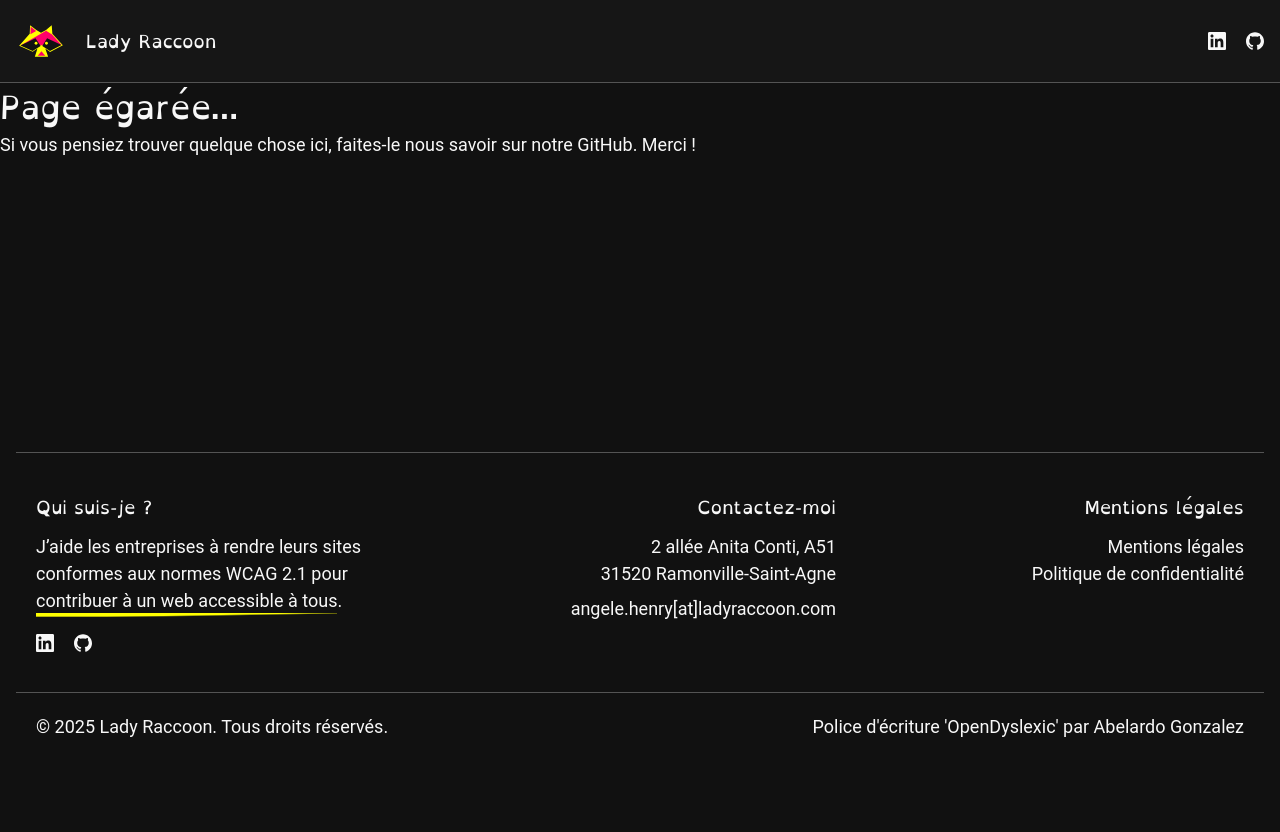
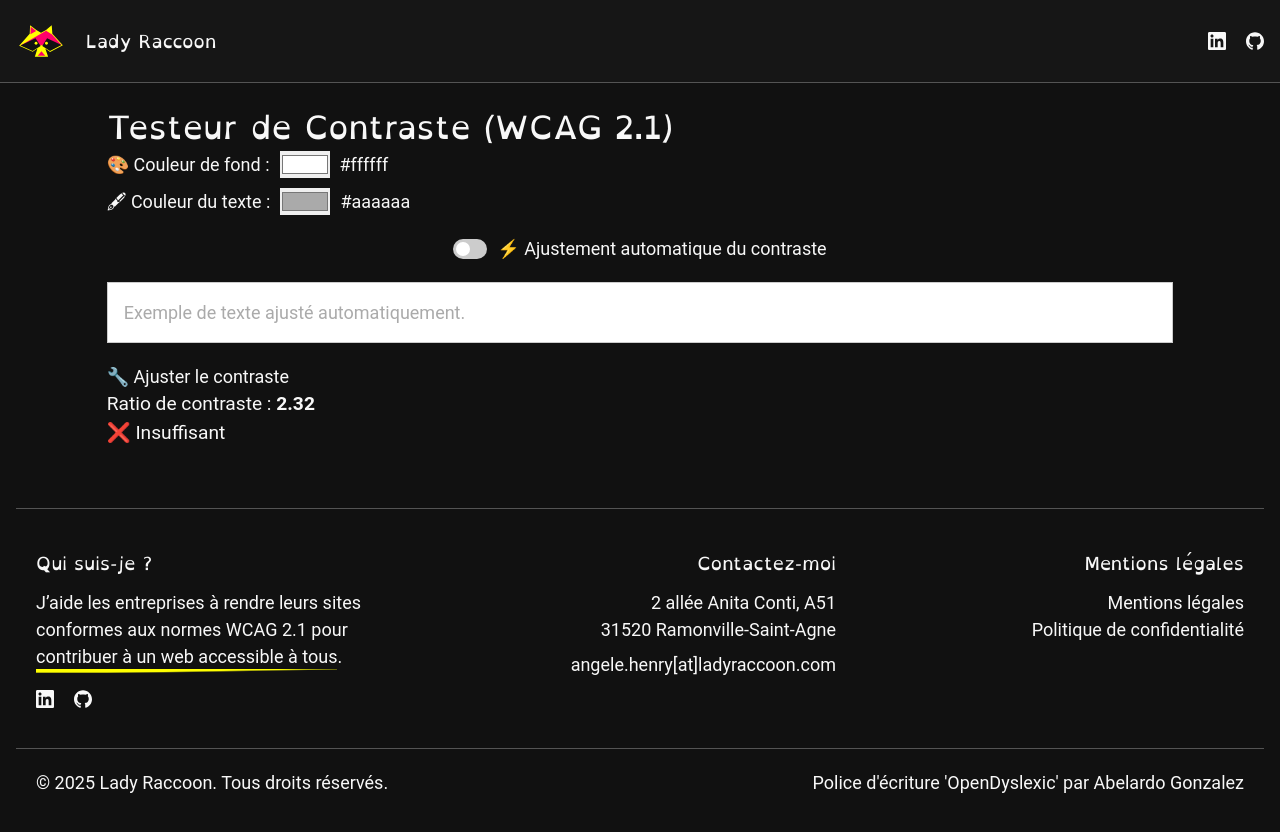
Before and after one commit to angele-henry-dev/lady-raccoon-svelte, a SvelteKit app: page /tools in a window 1280 px wide. Before the commit this address had no page. Shown: the top 832 px of the page. Before the commit the page ends 800 px from the top, so only its background shows below. Built offline with nearby package versions, Linux system fonts and the light colour scheme.

Commit message:
Version 1 of Contrast checker

```diff
--- /dev/null
+++ b/src/lib/contrast.ts
@@ -0,0 +1,53 @@
+export const CONTRAST_RATIO_AAA   = 7;
+export const CONTRAST_RATIO_AA    = 4.5;
+export const CONTRAST_RATIO_AA_L  = 3;
+
+// Converts a hexadecimal color to an object { r, g, b }
+export function hexToRgb(hex: string) {
+    let r = 0, g = 0, b = 0;
+    if (hex.length === 7) {
+        r = parseInt(hex.slice(1, 3), 16);
+        g = parseInt(hex.slice(3, 5), 16);
+        b = parseInt(hex.slice(5, 7), 16);
+    }
+    return { r, g, b };
+}
+
+// Converts an object { r, g, b } to a hexadecimal color
+export function rgbToHex(r: number, g: number, b: number): string {
+    const toHex = (c: number) => c.toString(16).padStart(2, "0");
+    return `#${toHex(r)}${toHex(g)}${toHex(b)}`;
+}
+
+// Calculates the luminance of a color
+export function luminance(r: number, g: number, b: number) {
+    const a = [r, g, b].map(v => {
+        v /= 255;
+        return v <= 0.03928 ? v / 12.92 : Math.pow((v + 0.055) / 1.055, 2.4);
+    });
+    return a[0] * 0.2126 + a[1] * 0.7152 + a[2] * 0.0722;
+}
+
+// Calculates the contrast ratio between two colors
+export function contrastRatio(color1: string, color2: string) {
+    const rgb1 = hexToRgb(color1);
+    const rgb2 = hexToRgb(color2);
+    const lum1 = luminance(rgb1.r, rgb1.g, rgb1.b);
+    const lum2 = luminance(rgb2.r, rgb2.g, rgb2.b);
+    return (Math.max(lum1, lum2) + 0.05) / (Math.min(lum1, lum2) + 0.05);
+}
+
+export function adjustTextColor(bgColor: string, textColor: string) {
+    const textRgb = hexToRgb(textColor);
+    let ratio = contrastRatio(bgColor, textColor);
+
+    while (ratio < CONTRAST_RATIO_AAA) {
+        textRgb.r = Math.max(0, textRgb.r - 5);
+        textRgb.g = Math.max(0, textRgb.g - 5);
+        textRgb.b = Math.max(0, textRgb.b - 5);
+        textColor = rgbToHex(textRgb.r, textRgb.g, textRgb.b);
+        ratio = contrastRatio(bgColor, textColor);
+    }
+
+    return textColor;
+}
--- /dev/null
+++ b/src/routes/tools/+page.server.ts
@@ -0,0 +1 @@
+export const prerender = true;
--- /dev/null
+++ b/src/routes/tools/+page.svelte
@@ -0,0 +1,147 @@
+<script lang="ts">
+    import { onMount } from 'svelte';
+    import { CONTRAST_RATIO_AA_L, CONTRAST_RATIO_AAA, CONTRAST_RATIO_AA, contrastRatio, adjustTextColor } from '$lib/contrast';
+
+    let bgColor = "#ffffff";
+    let textColor = "#aaaaaa";
+    let contrast = 0;
+    let accessibility = "";
+	let autoAdjust = false;
+
+	function setContrast() {
+		if (autoAdjust) adjustContrast();
+		else updateContrast();
+	}
+
+    function adjustContrast() {
+		textColor = adjustTextColor(bgColor, textColor);
+		updateContrast();
+    }
+
+	function updateContrast() {
+		contrast = contrastRatio(bgColor, textColor);
+		accessibility = getAccessibilityLevel(contrast);
+	}
+
+    function getAccessibilityLevel(ratio: number) {
+        if (ratio >= CONTRAST_RATIO_AAA) return "✅ Niveau AAA (Excellent)";
+        if (ratio >= CONTRAST_RATIO_AA) return "✅ Niveau AA (Bon)";
+        if (ratio >= CONTRAST_RATIO_AA_L) return "⚠️ Niveau AA (Texte Large uniquement)";
+        return "❌ Insuffisant";
+    }
+
+    onMount(setContrast);
+</script>
+
+<svelte:head>
+	<title>Lady Raccoon • Outils d'accessibilité</title>
+	<meta name="Description" content="Outils d'accessibilité" />
+</svelte:head>
+
+<section class="w-5/6 flex flex-col my-5 mx-auto">
+	<h1>Testeur de Contraste (WCAG 2.1)</h1>
+
+    <div class="controls">
+        <label>
+            🎨 Couleur de fond :
+            <input type="color" bind:value={bgColor} on:input={setContrast} />
+            <span>{bgColor}</span>
+        </label>
+        <label>
+            🖋 Couleur du texte :
+            <input type="color" bind:value={textColor} on:input={setContrast} />
+            <span>{textColor}</span>
+        </label>
+    </div>
+
+    <div class="switch-container">
+        <label class="switch">
+            <input type="checkbox" bind:checked={autoAdjust} on:change={setContrast} />
+            <span class="slider"></span>
+        </label>
+        <span>⚡ Ajustement automatique du contraste</span>
+    </div>
+
+    <div class="preview" style="background-color: {bgColor}; color: {textColor};">
+        <p>Exemple de texte ajusté automatiquement.</p>
+    </div>
+
+	<div>
+		<button on:click={adjustContrast}>🔧 Ajuster le contraste</button>
+	</div>
+
+    <div class="results">
+        <p>Ratio de contraste : <strong>{contrast.toFixed(2)}</strong></p>
+        <p>{accessibility}</p>
+    </div>
+</section>
+
+<style>
+    .controls {
+        display: flex;
+        flex-direction: column;
+        gap: 10px;
+        margin-bottom: 20px;
+    }
+    .controls label {
+        display: flex;
+        align-items: center;
+        gap: 10px;
+    }
+    .switch-container {
+        display: flex;
+        align-items: center;
+        justify-content: center;
+        gap: 10px;
+        margin-bottom: 20px;
+    }
+    .preview {
+        padding: 1rem;
+        border: 1px solid #ccc;
+        margin-bottom: 20px;
+    }
+    .results {
+        font-size: 1.2rem;
+    }
+
+    /* Style du switch */
+    .switch {
+        position: relative;
+        display: inline-block;
+        width: 34px;
+        height: 20px;
+    }
+    .switch input {
+        opacity: 0;
+        width: 0;
+        height: 0;
+    }
+    .slider {
+        position: absolute;
+        cursor: pointer;
+        top: 0;
+        left: 0;
+        right: 0;
+        bottom: 0;
+        background-color: #ccc;
+        transition: .4s;
+        border-radius: 20px;
+    }
+    .slider:before {
+        position: absolute;
+        content: "";
+        height: 14px;
+        width: 14px;
+        left: 3px;
+        bottom: 3px;
+        background-color: white;
+        transition: .4s;
+        border-radius: 50%;
+    }
+    input:checked + .slider {
+        background-color: #4caf50;
+    }
+    input:checked + .slider:before {
+        transform: translateX(14px);
+    }
+</style>
```
